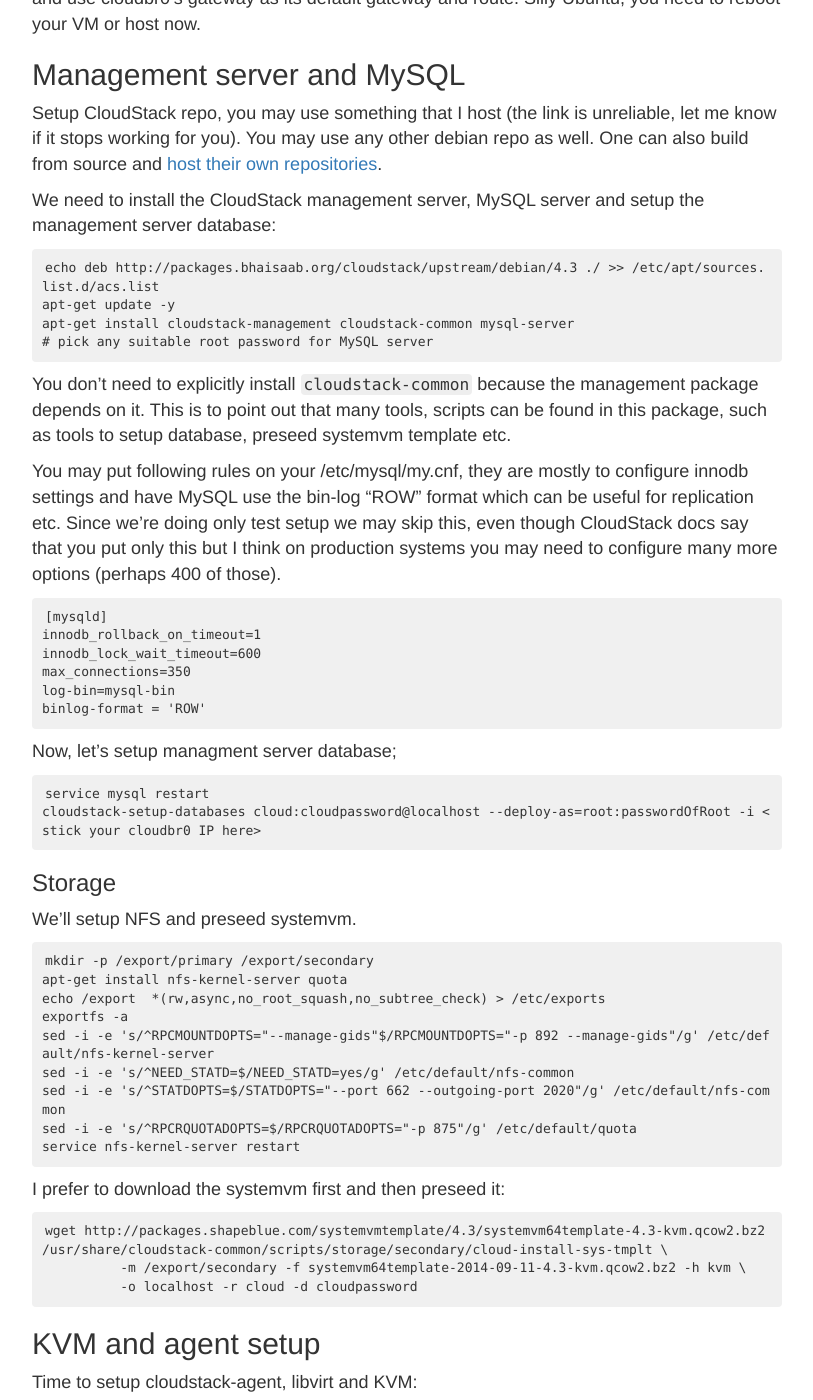
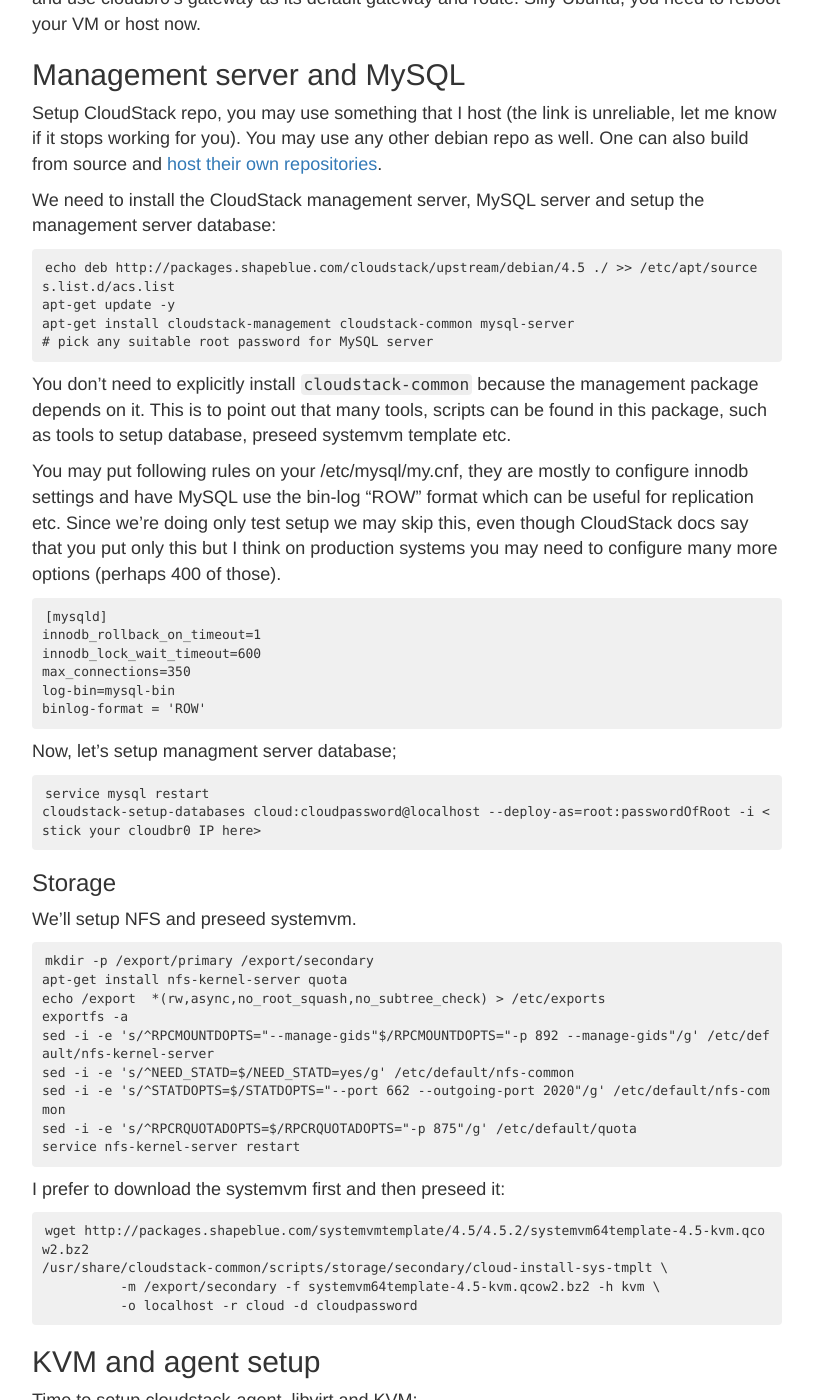
Before and after one commit to rohityadavcloud/rohityadavcloud.github.io, a Jekyll site: the page built from _posts/2014-09-12-cloudstack-kvm.markdown, in a window 1280 px wide and 1400 px high, scrolled down 2176 px. Shown: the whole window, without its empty margins (233-1046 px from the left). Built offline with Jekyll 4.4.1, drawn with Linux system fonts in a browser that asks for light colours; comment, search, counter and statistics services are not loaded; some of the changed text lies outside the part shown.

Commit message:
kup
Signed-off-by: Rohit Yadav <rohit.yadav@shapeblue.com>

```diff
--- a/_config.yml
+++ b/_config.yml
@@ -4,7 +4,7 @@
 description: >
   Writings, essays, blog posts and talks by Rohit Yadav.
 baseurl: ""
-url: http://bhaisaab.org
+url: http://yadav.cloud
 
 markdown: kramdown
 timezone: Asia/Kolkata
--- a/_posts/2014-09-12-cloudstack-kvm.markdown
+++ b/_posts/2014-09-12-cloudstack-kvm.markdown
@@ -11,7 +11,7 @@
 can build, test Apache CloudStack (ACS) locally and show that one can do it in
 less than 30 minutes given ample bandwidth.
 
-Note: this should work for ACS 4.3.0 and above. This how-to post may get
+Note: this should work for ACS 4.5.0 and above. This how-to post may get
 outdated in future, so please
 [read the latest docs](http://docs.cloudstack.apache.org/projects/cloudstack-installation/en/latest/)
 and/or [read the latest docs on KVM host installation](http://cloudstack-installation.readthedocs.org/en/latest/hypervisor/kvm.html).
@@ -110,7 +110,7 @@
 We need to install the CloudStack management server, MySQL server and setup
 the management server database:
 
-    echo deb http://packages.bhaisaab.org/cloudstack/upstream/debian/4.3 ./ >> /etc/apt/sources.list.d/acs.list
+    echo deb http://packages.shapeblue.com/cloudstack/upstream/debian/4.5 ./ >> /etc/apt/sources.list.d/acs.list
     apt-get update -y
     apt-get install cloudstack-management cloudstack-common mysql-server
     # pick any suitable root password for MySQL server
@@ -153,9 +153,9 @@
 
 I prefer to download the systemvm first and then preseed it:
 
-    wget http://packages.shapeblue.com/systemvmtemplate/4.3/systemvm64template-4.3-kvm.qcow2.bz2
+    wget http://packages.shapeblue.com/systemvmtemplate/4.5/4.5.2/systemvm64template-4.5-kvm.qcow2.bz2
     /usr/share/cloudstack-common/scripts/storage/secondary/cloud-install-sys-tmplt \
-              -m /export/secondary -f systemvm64template-2014-09-11-4.3-kvm.qcow2.bz2 -h kvm \
+              -m /export/secondary -f systemvm64template-4.5-kvm.qcow2.bz2 -h kvm \
               -o localhost -r cloud -d cloudpassword
 
 ## KVM and agent setup
```
